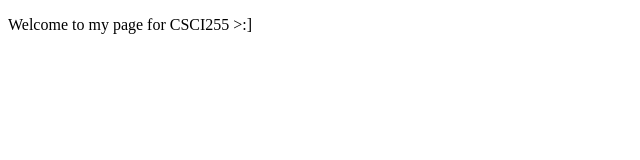
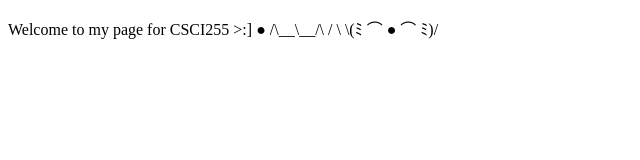
Before and after one commit to storminatorzz/CSCI225, a plain HTML site: page index.html in a window 1280 px wide. Shown: the whole page, without its empty margins (0-640 px from the left). Drawn offline with Linux system fonts and the light colour scheme.

Commit message:
moogle ascii art test

```diff
--- a/index.html
+++ b/index.html
@@ -13,6 +13,12 @@
 
         <p>
             Welcome to my page for CSCI255 >:]
+
+
+                   ●
+                /\__\__/\
+               /         \
+             \(ﾐ  ⌒ ● ⌒  ﾐ)/
         </p>
 
     </body>
```
